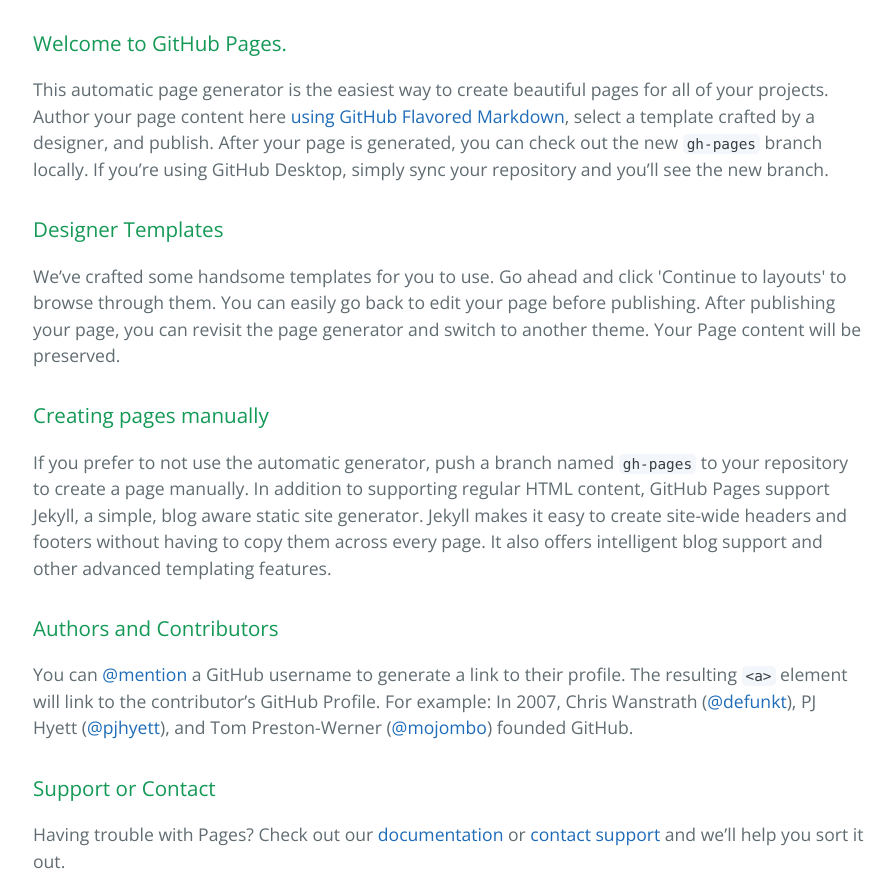
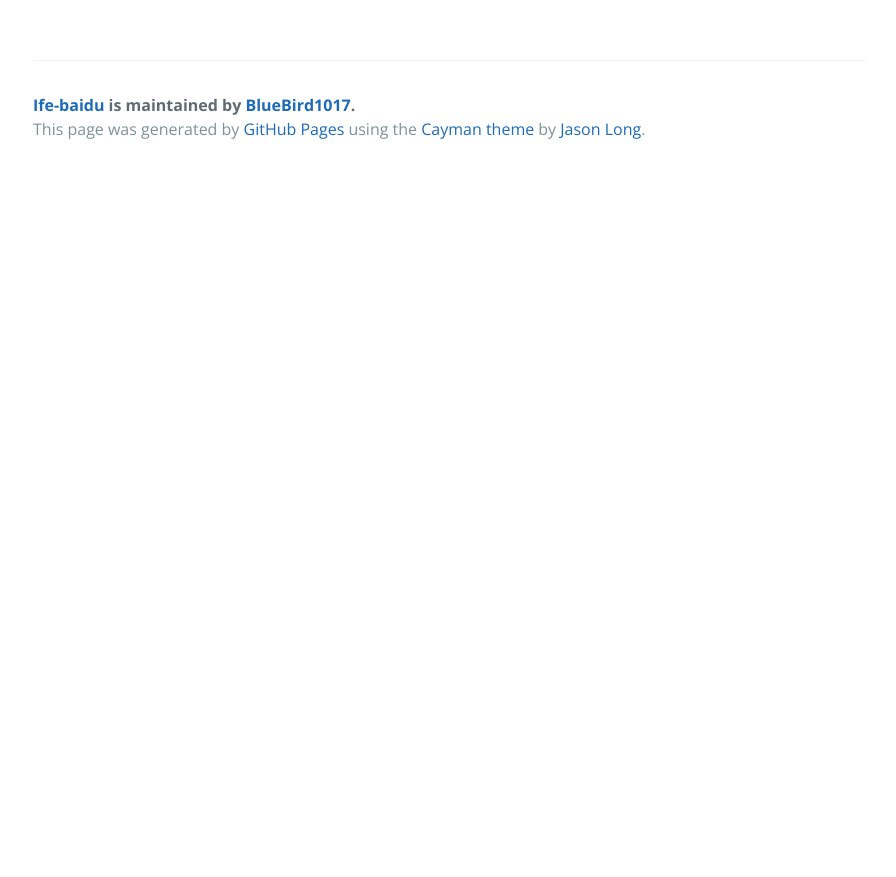
Before and after one commit to BlueBird1017/IFE-Baidu, a plain HTML site: page index.html in a window 1280 px wide. Shown: the part 340-1217 px from the top of the page, without its empty margins (191-1087 px from the left). After the commit the page ends 800 px from the top, so only its background shows below. Drawn offline with nearby package versions, Linux system fonts and the light colour scheme.

```diff
--- a/index.html
+++ b/index.html
@@ -19,30 +19,7 @@
     </section>
 
     <section class="main-content">
-      <h3>
-<a id="welcome-to-github-pages" class="anchor" href="#welcome-to-github-pages" aria-hidden="true"><span aria-hidden="true" class="octicon octicon-link"></span></a>Welcome to GitHub Pages.</h3>
-
-<p>This automatic page generator is the easiest way to create beautiful pages for all of your projects. Author your page content here <a href="https://guides.github.com/features/mastering-markdown/">using GitHub Flavored Markdown</a>, select a template crafted by a designer, and publish. After your page is generated, you can check out the new <code>gh-pages</code> branch locally. If you’re using GitHub Desktop, simply sync your repository and you’ll see the new branch.</p>
-
-<h3>
-<a id="designer-templates" class="anchor" href="#designer-templates" aria-hidden="true"><span aria-hidden="true" class="octicon octicon-link"></span></a>Designer Templates</h3>
-
-<p>We’ve crafted some handsome templates for you to use. Go ahead and click 'Continue to layouts' to browse through them. You can easily go back to edit your page before publishing. After publishing your page, you can revisit the page generator and switch to another theme. Your Page content will be preserved.</p>
-
-<h3>
-<a id="creating-pages-manually" class="anchor" href="#creating-pages-manually" aria-hidden="true"><span aria-hidden="true" class="octicon octicon-link"></span></a>Creating pages manually</h3>
-
-<p>If you prefer to not use the automatic generator, push a branch named <code>gh-pages</code> to your repository to create a page manually. In addition to supporting regular HTML content, GitHub Pages support Jekyll, a simple, blog aware static site generator. Jekyll makes it easy to create site-wide headers and footers without having to copy them across every page. It also offers intelligent blog support and other advanced templating features.</p>
-
-<h3>
-<a id="authors-and-contributors" class="anchor" href="#authors-and-contributors" aria-hidden="true"><span aria-hidden="true" class="octicon octicon-link"></span></a>Authors and Contributors</h3>
-
-<p>You can <a href="https://help.github.com/articles/basic-writing-and-formatting-syntax/#mentioning-users-and-teams" class="user-mention">@mention</a> a GitHub username to generate a link to their profile. The resulting <code>&lt;a&gt;</code> element will link to the contributor’s GitHub Profile. For example: In 2007, Chris Wanstrath (<a href="https://github.com/defunkt" class="user-mention">@defunkt</a>), PJ Hyett (<a href="https://github.com/pjhyett" class="user-mention">@pjhyett</a>), and Tom Preston-Werner (<a href="https://github.com/mojombo" class="user-mention">@mojombo</a>) founded GitHub.</p>
-
-<h3>
-<a id="support-or-contact" class="anchor" href="#support-or-contact" aria-hidden="true"><span aria-hidden="true" class="octicon octicon-link"></span></a>Support or Contact</h3>
-
-<p>Having trouble with Pages? Check out our <a href="https://help.github.com/pages">documentation</a> or <a href="https://github.com/contact">contact support</a> and we’ll help you sort it out.</p>
+      <p><a href="2016_spring/stage1/index.html"></a></p>
 
       <footer class="site-footer">
         <span class="site-footer-owner"><a href="https://github.com/BlueBird1017/IFE-Baidu">Ife-baidu</a> is maintained by <a href="https://github.com/BlueBird1017">BlueBird1017</a>.</span>
```
Also changed, not shown: params.json (+1 -1 lines).
